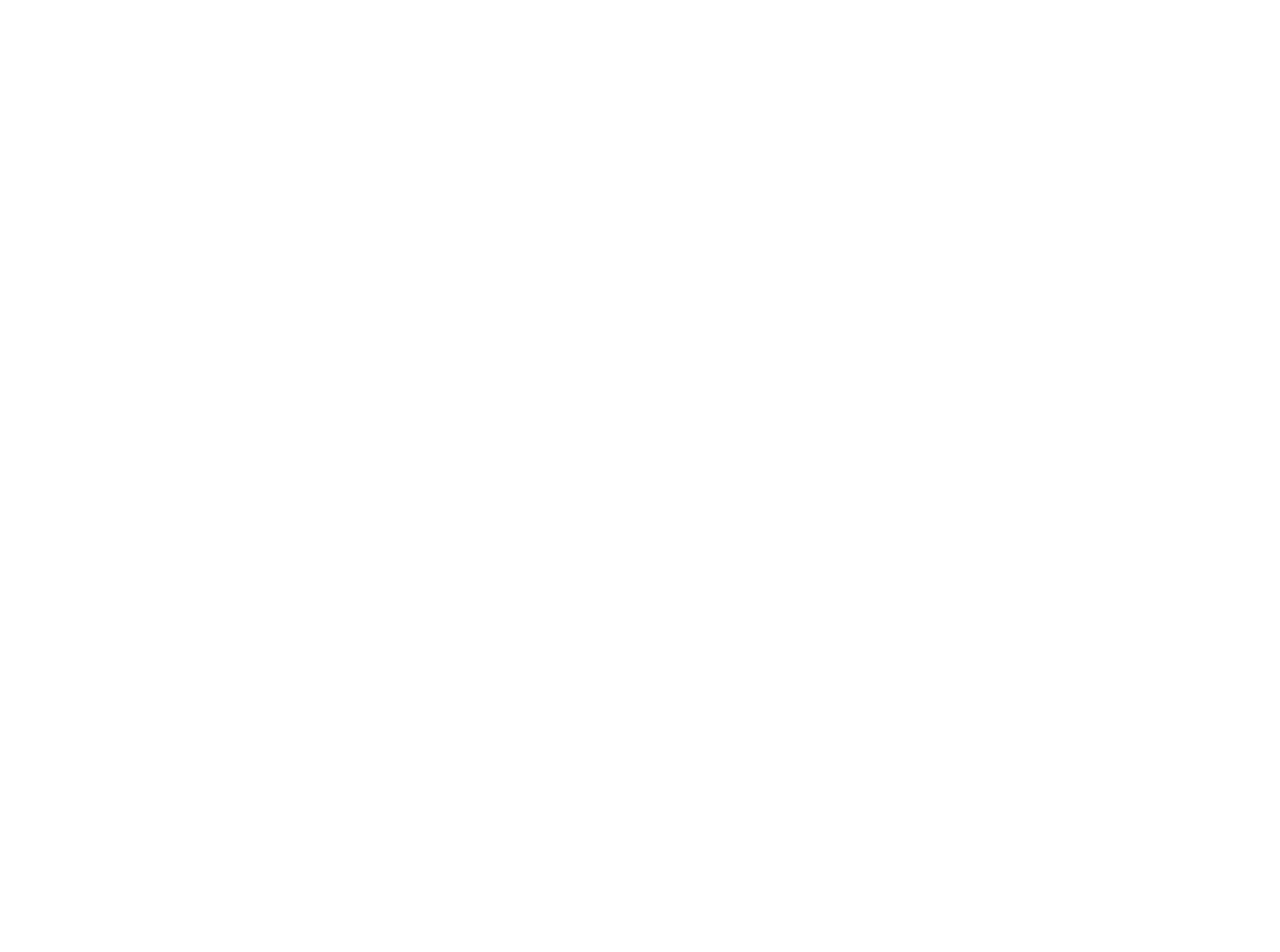
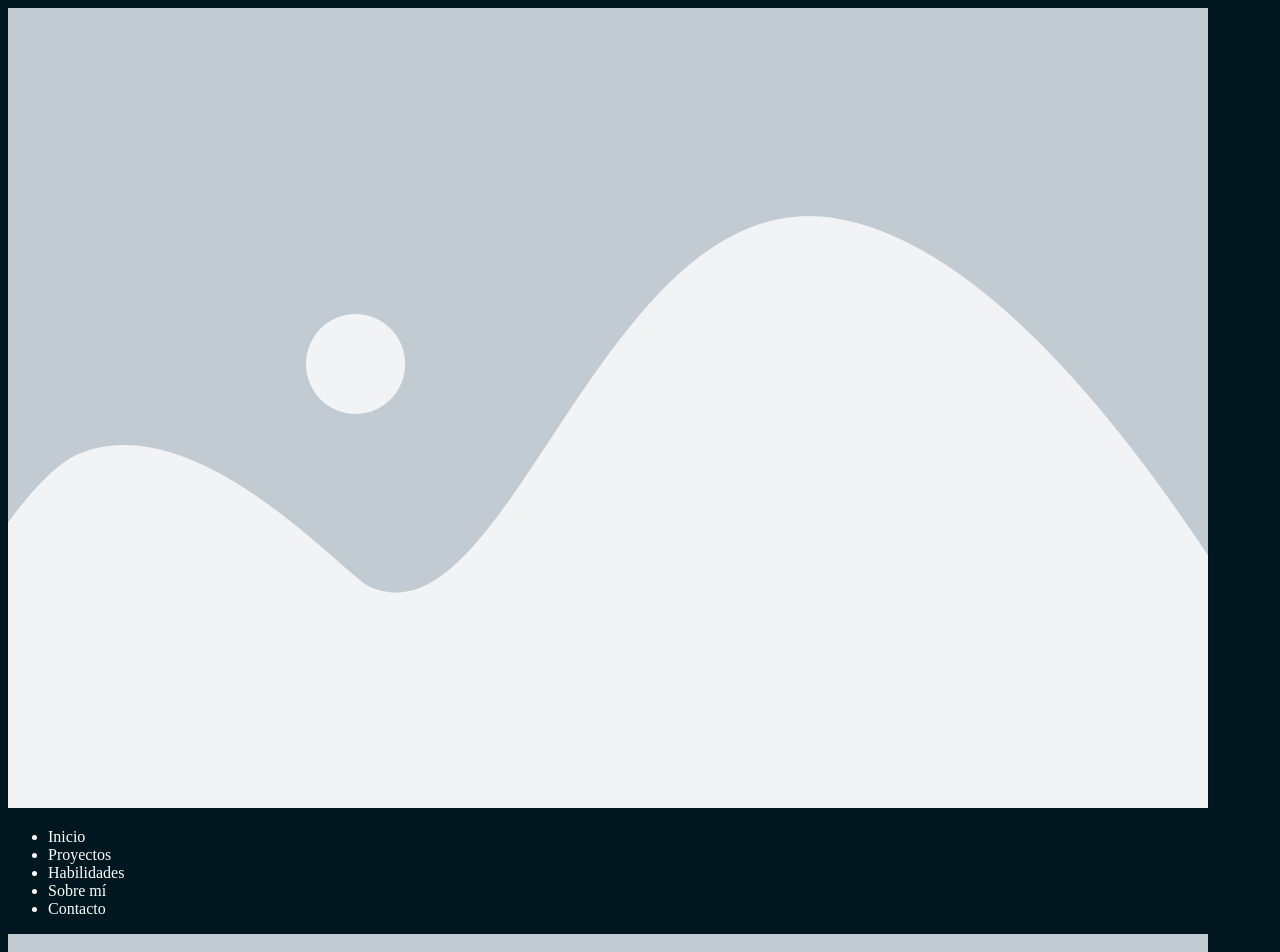
Before and after one commit to Skrillboss/portafolio-2.0, a plain HTML site: page index.html in a window 1280 px wide. Shown: the top 952 px of the page. Before the commit the page ends 800 px from the top, so only its background shows below. Drawn offline with Linux system fonts and the light colour scheme.

Commit message:
variables de colores css agregadas y empezado con el html

```diff
--- a/CSS/style.css
+++ b/CSS/style.css
@@ -0,0 +1,12 @@
+:root{
+  --color-principal: #00171F;
+  --color-fuente-principal: #FFFFFF;
+  --color-fuente-secundario: #00A8E8;
+  --color-borde: #003459;
+}
+
+body{
+  background: var(--color-principal);
+  color: var(--color-fuente-principal);
+
+}
--- a/index.html
+++ b/index.html
@@ -1,14 +1,38 @@
 <!DOCTYPE html>
 <html lang="en">
+
 <head>
     <meta charset="UTF-8">
     <meta name="viewport" content="width=device-width, initial-scale=1.0">
     <title>Portafolio</title>
     <link rel="stylesheet" href="./CSS/style.css">
 </head>
+
 <body>
-    <header class="encabezado"></header>
-    <section class="inicio"></section>
+
+    <!-- Encabezado con imagen de mi logo personal y un menu indice para acceder a las secciones de mi Portafolio -->
+    <header class="encabezado">
+        <a href="#">
+            <img src="/imagenes/imagen-ejemplo/elementor-placeholder-image.webp"
+                alt="logo personal">
+        </a>
+        <ul class="menu">
+            <li>Inicio</li>
+            <li>Proyectos</li>
+            <li>Habilidades</li>
+            <li>Sobre mí</li>
+            <li>Contacto</li>
+        </ul>
+        </header>
+
+
+    <section class="inicio">
+        <img src="/imagenes/imagen-ejemplo/elementor-placeholder-image.webp" alt="Imagen de mi persona">
+        <h1>Luis Heredia</h1>
+        <h2>Desarrolador Web</h2>
+    </section>
+
+
     <section class="proyecto"></section>
     <section class="desarrollo">
         <section class="habilidades"></section>
@@ -17,4 +41,5 @@
     <section class="contacto"></section>
     <footer class="pie"></footer>
 </body>
+
 </html>
```
